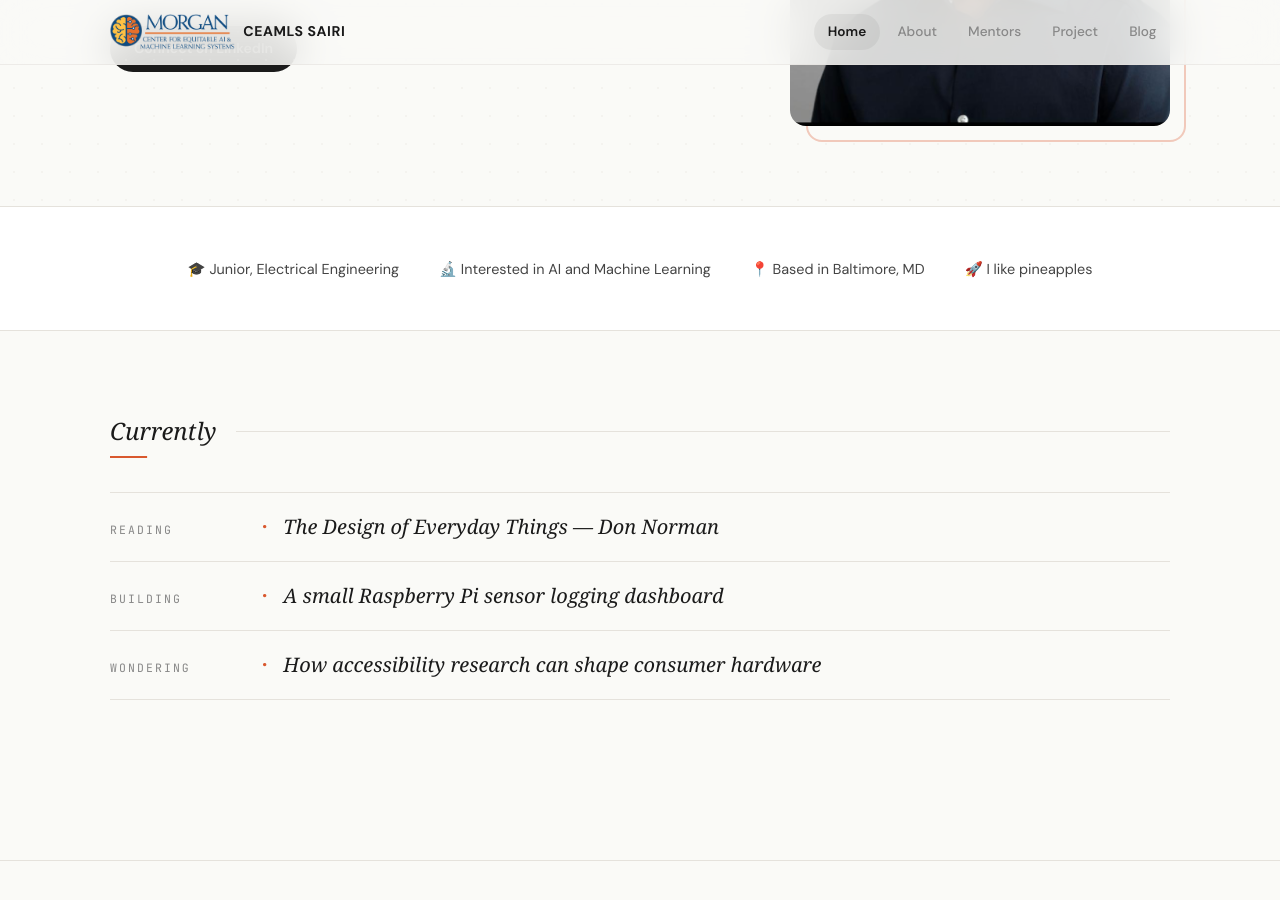
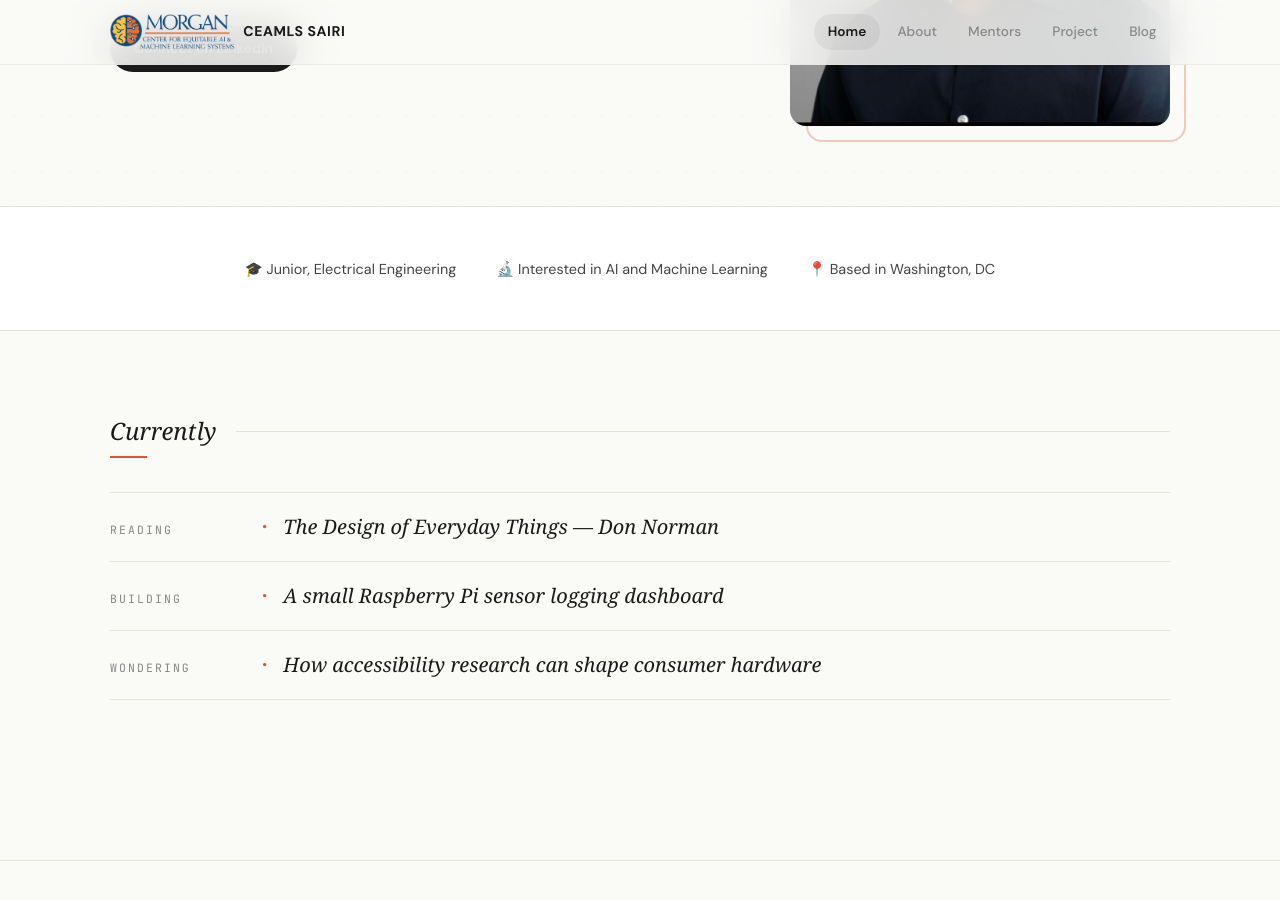
Before and after one commit to Toluwani101/toluwani101ceamls26.github.io, a Jekyll site: the page built from index.md, in a window 1280 px wide and 900 px high, scrolled down 514 px. Built offline with Jekyll 4.4.1, drawn with Linux system fonts in a browser that asks for light colours; some web fonts are replaced.

Commit message:
Change location from Baltimore to Washington, DC
Updated location and removed personal interest.

```diff
--- a/index.md
+++ b/index.md
@@ -9,8 +9,8 @@ motto: "Curious about how research can shape better tools for everyday life."
 quick_facts:
   - "🎓 Junior, Electrical Engineering"
   - "🔬 Interested in AI and Machine Learning"
-  - "📍 Based in Baltimore, MD"
-  - "🚀 I like pineapples"
+  - "📍 Based in Washington, DC"
+  -
 
 linkedin: https://www.linkedin.com/in/toluwaniolasoko/
 image: assets/images/professional photo .jpg
```
